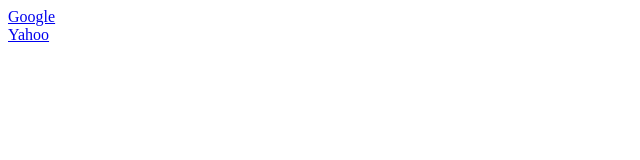
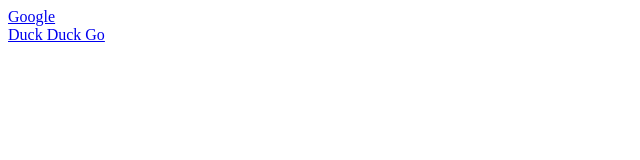
Before and after one commit to TIY-LR-FEE/lecture-03, a plain HTML site: page index.html in a window 1280 px wide. Shown: the full height of the page, 0-640 px from the left. Drawn offline with Linux system fonts and the light colour scheme.

Commit message:
Changed Yahoo to superior search engine.

```diff
--- a/index.html
+++ b/index.html
@@ -11,7 +11,7 @@
 			<a href="http://www.google.com">Google</a>
 		</main>
 
-		<a href="http://www.yahoo.com">Yahoo</a>
+		<a href="http://www.duckduckgo.com">Duck Duck Go</a>
 
 
 	</body>
```
